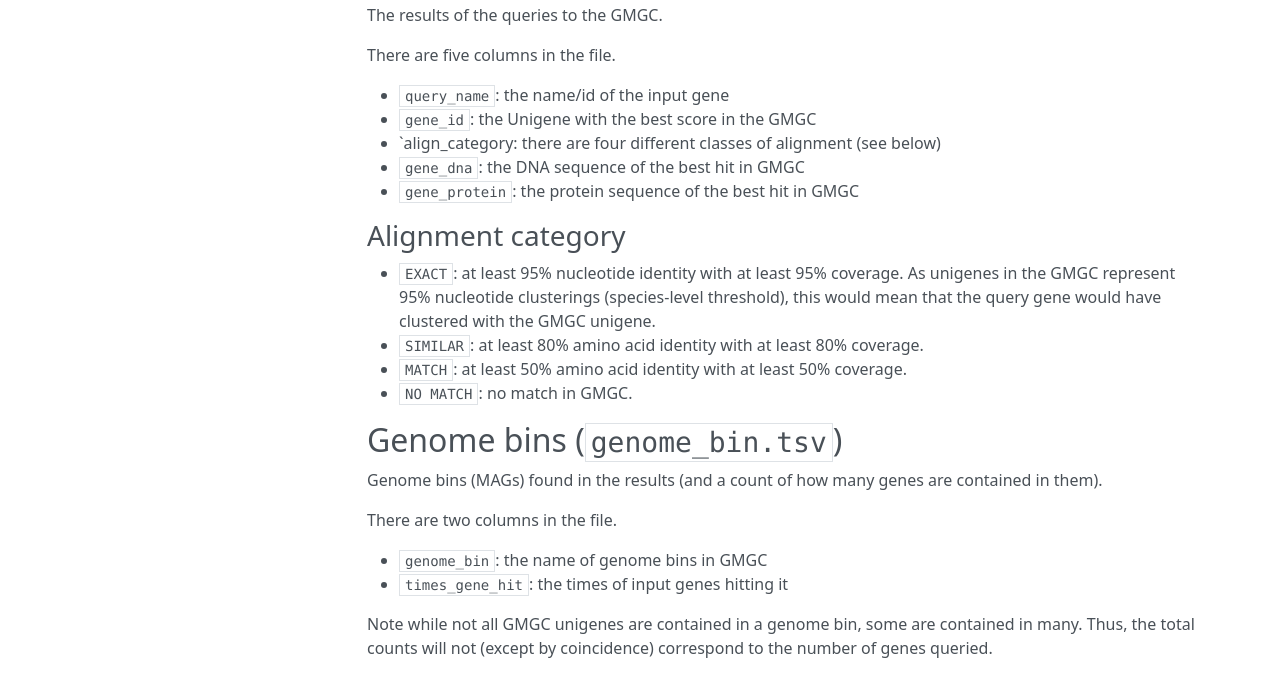
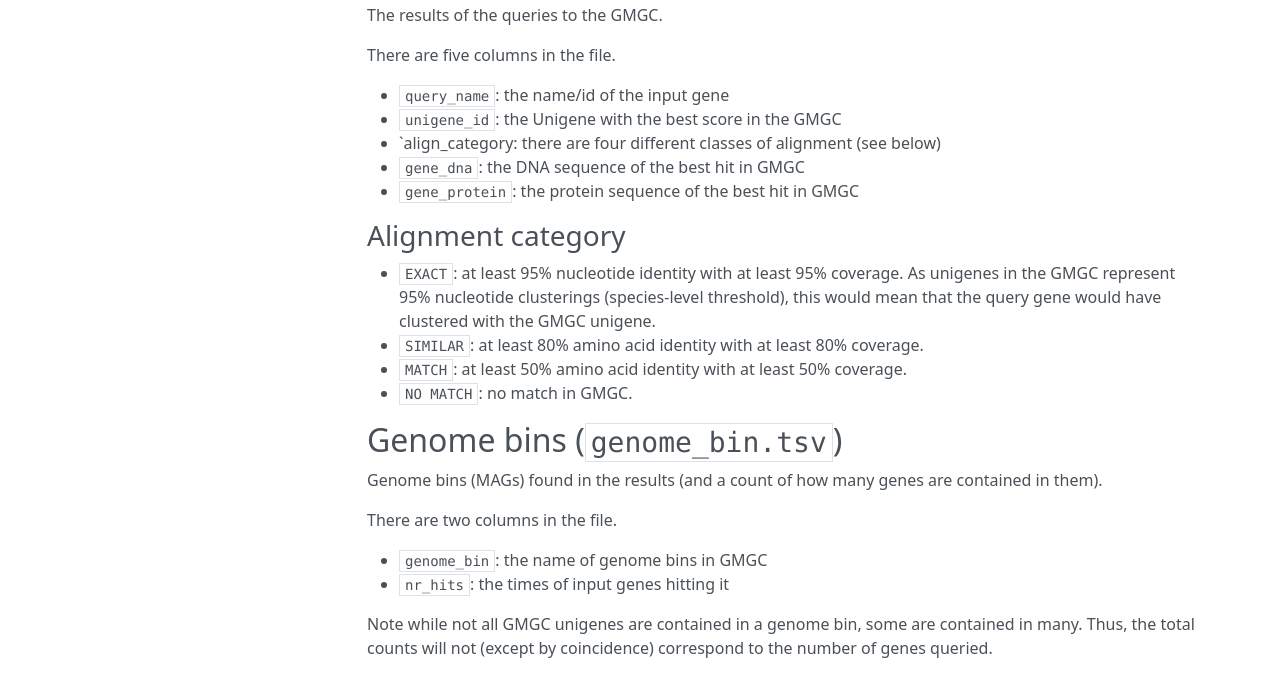
Before and after one commit to BigDataBiology/GMGC-mapper, an MkDocs documentation site: the page built from docs/output.md, in a window 1280 px wide and 1353 px high. Shown: the part 392-1068 px from the top of the window. Built offline with MkDocs 1.6.1, drawn with Linux system fonts in a browser that asks for light colours; nearby versions of some CDN libraries.

Commit message:
DOC+BUG Update doc to latest version

```diff
--- a/docs/output.md
+++ b/docs/output.md
@@ -19,7 +19,7 @@ The results of the queries to the GMGC.
 There are five columns in the file.
 
 - `query_name`: the name/id of the input gene
-- `gene_id`: the Unigene with the best score in the GMGC
+- `unigene_id`: the Unigene with the best score in the GMGC
 - `align_category: there are four different classes of alignment (see below)
 - `gene_dna`: the DNA sequence of the best hit in GMGC
 - `gene_protein`: the protein sequence of the best hit in GMGC
@@ -43,7 +43,7 @@ contained in them).
 There are two columns in the file.
 
 - `genome_bin`: the name of genome bins in GMGC
-- `times_gene_hit`: the times of input genes hitting it
+- `nr_hits`: the times of input genes hitting it
 
 Note while not all GMGC unigenes are contained in a genome bin, some are
 contained in many. Thus, the total counts will not (except by coincidence)
```
